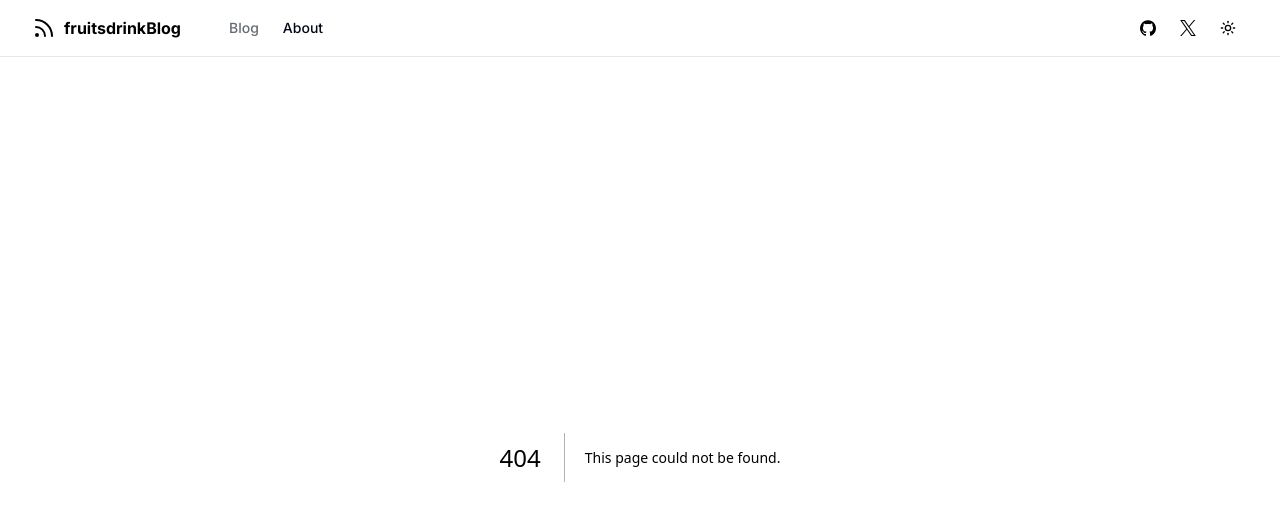
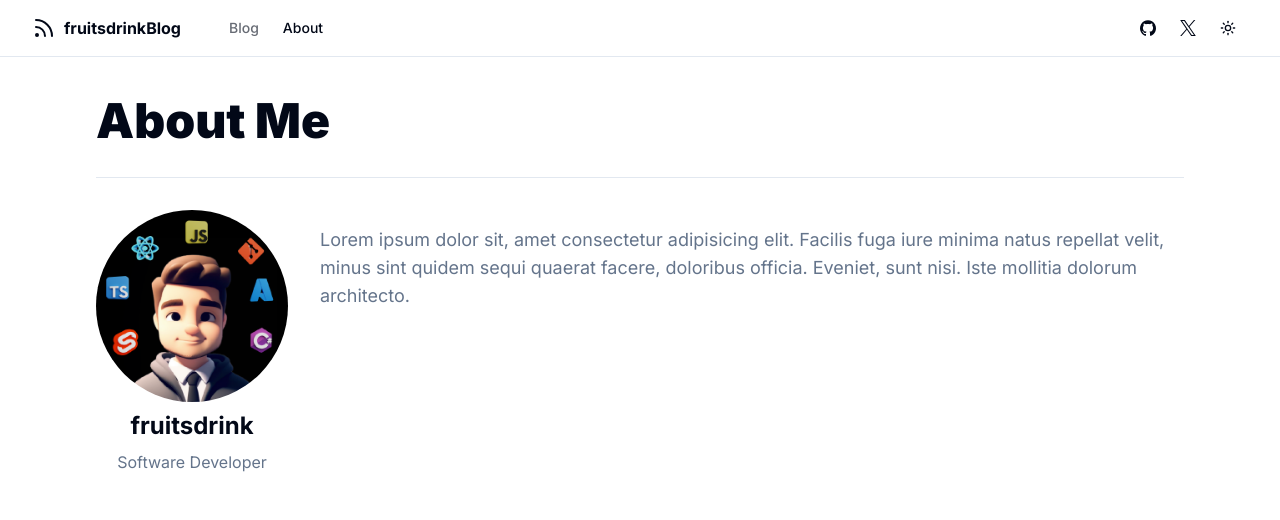
Before and after one commit to fruitsdrink/nextjs-blog, a Next.js app: page /about in a window 1280 px wide. Before the commit this address had no page. Shown: the top 520 px of the page. Built offline with nearby package versions, Linux system fonts and the light colour scheme.

Commit message:
about page

```diff
--- /dev/null
+++ b/app/about/page.tsx
@@ -0,0 +1,38 @@
+import { Avatar, AvatarFallback, AvatarImage } from "@/components/ui/avatar";
+import { siteConfig } from "@/config/site";
+import React from "react";
+
+export default function AboutPage() {
+  return (
+    <div className="container max-w-6xl py-6 lg:py-10">
+      <div className="flex flex-col items-start gap-4 md:flex-row md:justify-between md:gap-8">
+        <div className="flex-1 space-x-4">
+          <h1 className="inline-block font-black text-4xl lg:text-5xl">
+            About Me
+          </h1>
+        </div>
+      </div>
+      <hr className="my-8" />
+      <div className="flex flex-col md:flex-row gap-8 items-center md:items-start">
+        <div className="min-w-48 max-w-48 flex flex-col gap-2">
+          <Avatar className="w-48 h-48">
+            <AvatarImage src="/avatar.png" alt={siteConfig.author} />
+            <AvatarFallback>FR</AvatarFallback>
+          </Avatar>
+          <h2 className="text-2xl font-bold text-center break-words">
+            {siteConfig.author}
+          </h2>
+          <p className="text-muted-foreground text-center break-words">
+            Software Developer
+          </p>
+        </div>
+        <p className="text-muted-foreground text-lg py-4">
+          Lorem ipsum dolor sit, amet consectetur adipisicing elit. Facilis fuga
+          iure minima natus repellat velit, minus sint quidem sequi quaerat
+          facere, doloribus officia. Eveniet, sunt nisi. Iste mollitia dolorum
+          architecto.
+        </p>
+      </div>
+    </div>
+  );
+}
--- a/app/posts/[slug]/page.tsx
+++ /dev/null
@@ -1,29 +0,0 @@
-import { getPostBySlug } from "@/lib/posts";
-import { notFound } from "next/navigation";
-import MarkdownIt from "markdown-it";
-
-const md = new MarkdownIt({
-  html: true,
-  linkify: true,
-  typographer: true,
-});
-
-type Props = {
-  params: Promise<{ slug: string }>;
-};
-export default async function Page({ params }: Props) {
-  const slug = (await params).slug;
-  const post = getPostBySlug(slug);
-  if (!post) {
-    notFound();
-  }
-
-  const htmlConverter = md.render(post.content);
-  return (
-    <article>
-      <h1>{post.title}</h1>
-      <p>{post.date.toDateString()}</p>
-      <div dangerouslySetInnerHTML={{ __html: htmlConverter }}></div>
-    </article>
-  );
-}
--- /dev/null
+++ b/components/ui/avatar.tsx
@@ -0,0 +1,50 @@
+"use client"
+
+import * as React from "react"
+import * as AvatarPrimitive from "@radix-ui/react-avatar"
+
+import { cn } from "@/lib/utils"
+
+const Avatar = React.forwardRef<
+  React.ElementRef<typeof AvatarPrimitive.Root>,
+  React.ComponentPropsWithoutRef<typeof AvatarPrimitive.Root>
+>(({ className, ...props }, ref) => (
+  <AvatarPrimitive.Root
+    ref={ref}
+    className={cn(
+      "relative flex h-10 w-10 shrink-0 overflow-hidden rounded-full",
+      className
+    )}
+    {...props}
+  />
+))
+Avatar.displayName = AvatarPrimitive.Root.displayName
+
+const AvatarImage = React.forwardRef<
+  React.ElementRef<typeof AvatarPrimitive.Image>,
+  React.ComponentPropsWithoutRef<typeof AvatarPrimitive.Image>
+>(({ className, ...props }, ref) => (
+  <AvatarPrimitive.Image
+    ref={ref}
+    className={cn("aspect-square h-full w-full", className)}
+    {...props}
+  />
+))
+AvatarImage.displayName = AvatarPrimitive.Image.displayName
+
+const AvatarFallback = React.forwardRef<
+  React.ElementRef<typeof AvatarPrimitive.Fallback>,
+  React.ComponentPropsWithoutRef<typeof AvatarPrimitive.Fallback>
+>(({ className, ...props }, ref) => (
+  <AvatarPrimitive.Fallback
+    ref={ref}
+    className={cn(
+      "flex h-full w-full items-center justify-center rounded-full bg-muted",
+      className
+    )}
+    {...props}
+  />
+))
+AvatarFallback.displayName = AvatarPrimitive.Fallback.displayName
+
+export { Avatar, AvatarImage, AvatarFallback }
--- a/package.json
+++ b/package.json
@@ -9,6 +9,7 @@
     "lint": "next lint"
   },
   "dependencies": {
+    "@radix-ui/react-avatar": "^1.1.1",
     "@radix-ui/react-dialog": "^1.1.2",
     "@radix-ui/react-dropdown-menu": "^2.1.2",
     "@radix-ui/react-slot": "^1.1.0",
```
Also changed, not shown: lib/posts.ts (deleted, +0 -46 lines), posts/sample-article.md (deleted, +0 -9 lines), public/avatar.png (added), 1 other file (tests, documents, lock files or other folders).
